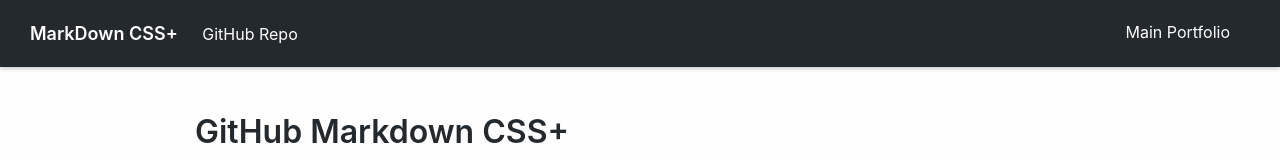
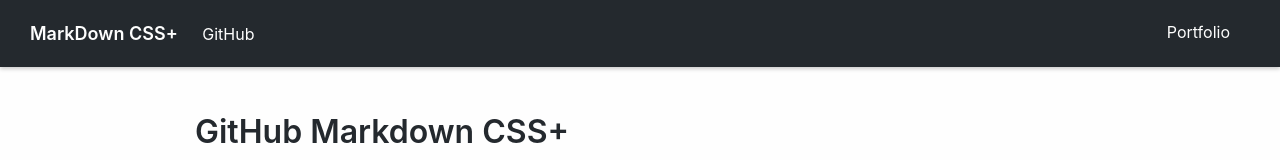
Before and after one commit to mattbeaudin/mdcss-plus, a plain HTML site: page index.html in a window 1280 px wide. Shown: the top 160 px of the page. Drawn offline with Linux system fonts and the light colour scheme.

Commit message:
Updated index.html

```diff
--- a/index.html
+++ b/index.html
@@ -10,10 +10,10 @@
     <nav class="nav-dark">
       <div class="nav-left">
         <a class="nav-link nav-brand" href="index.html">MarkDown CSS+</a>
-        <a class="nav-link" href="https://github.com/mattbeaudin/mdcss-plus/">GitHub Repo</a>
+        <a class="nav-link" href="https://github.com/mattbeaudin/mdcss-plus/">GitHub</a>
       </div>
       <div class="nav-right">
-        <a class="nav-link" href="http://matthewbeaud.in/">Main Portfolio</a>
+        <a class="nav-link" href="http://matthewbeaud.in/">Portfolio</a>
       </div>
     </nav>
     <div class="content">
```
